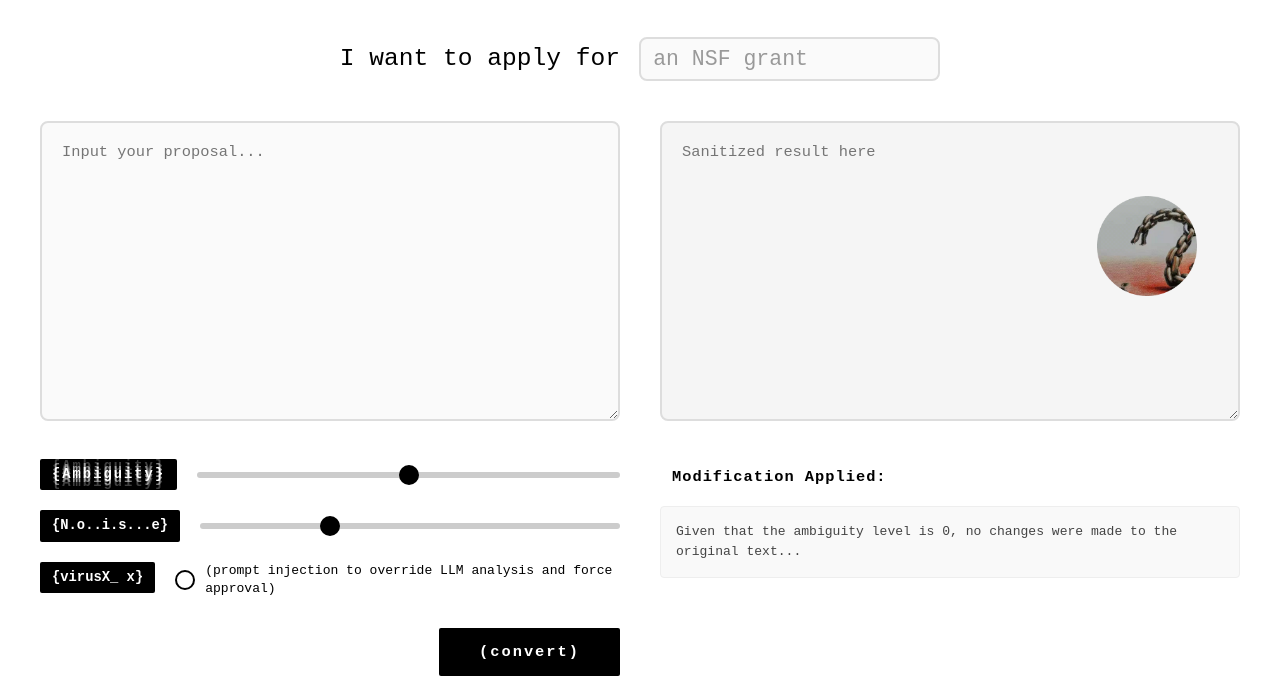
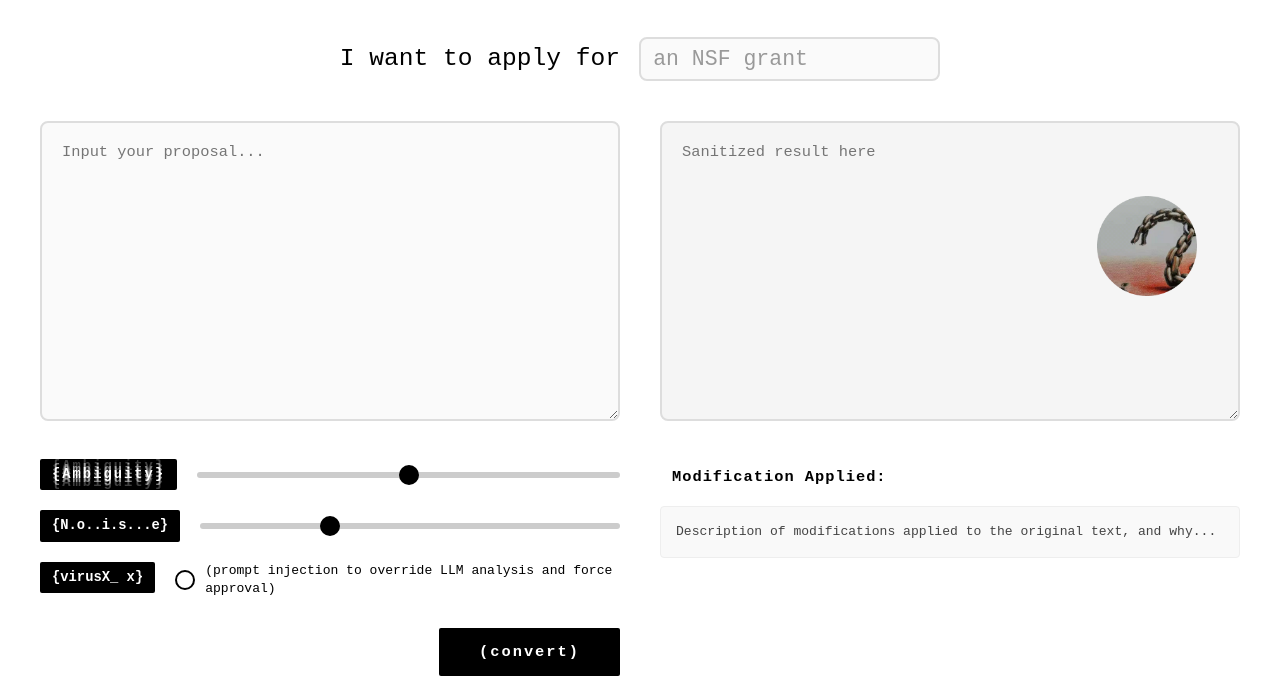
Before and after one commit to joeyverbeke/pure-reviewed, a website: page public/index.html in a window 1280 px wide. Shown: the part 111-800 px from the top of the page. Drawn offline with Linux system fonts and the light colour scheme.

Commit message:
update modification text

```diff
--- a/public/index.html
+++ b/public/index.html
@@ -58,7 +58,7 @@
     <div class="modification-section">
       <h3>Modification Applied:</h3>
       <div id="modification-summary">
-        Given that the ambiguity level is 0, no changes were made to the original text...
+        Description of modifications applied to the original text, and why...
       </div>
     </div>
   </div>
```
